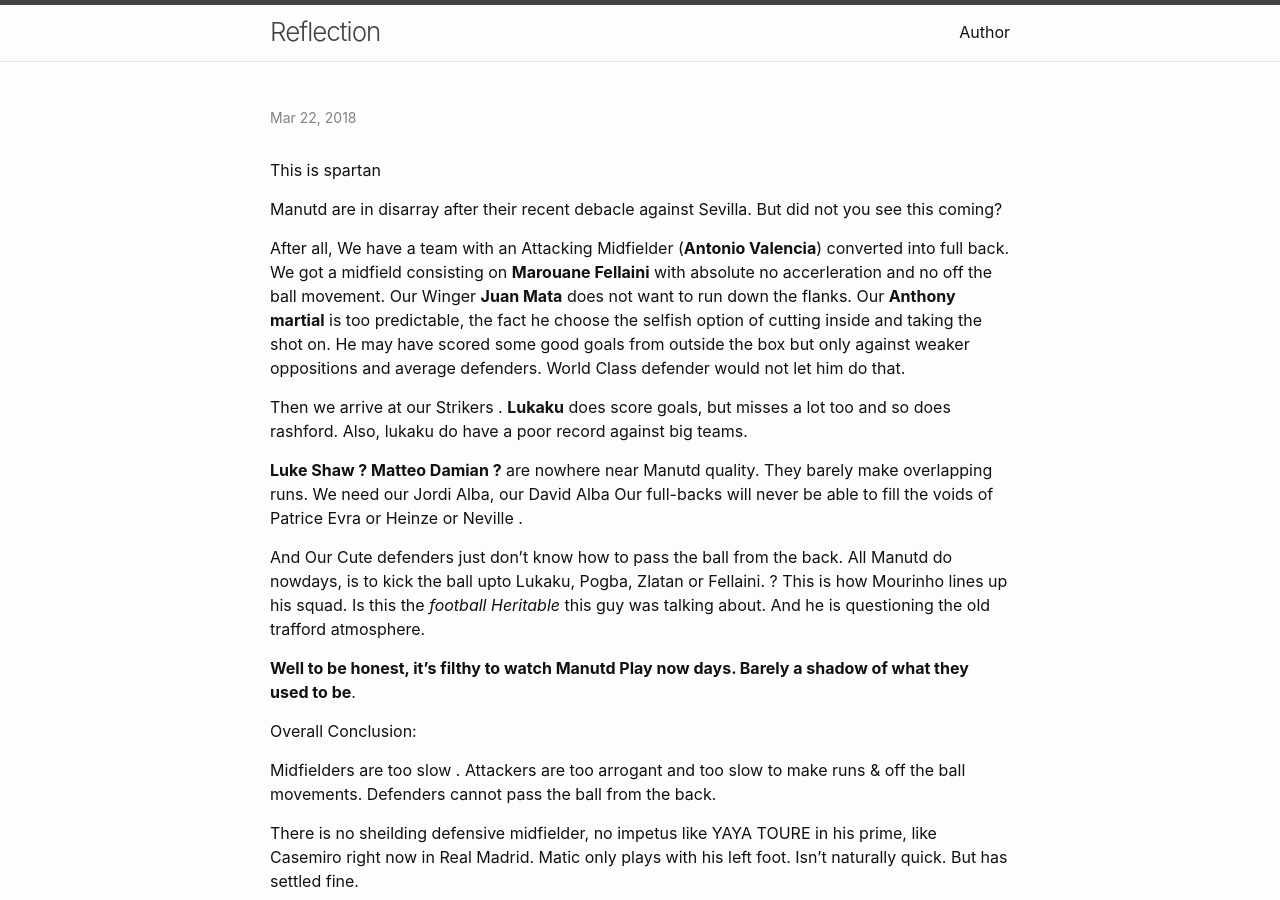
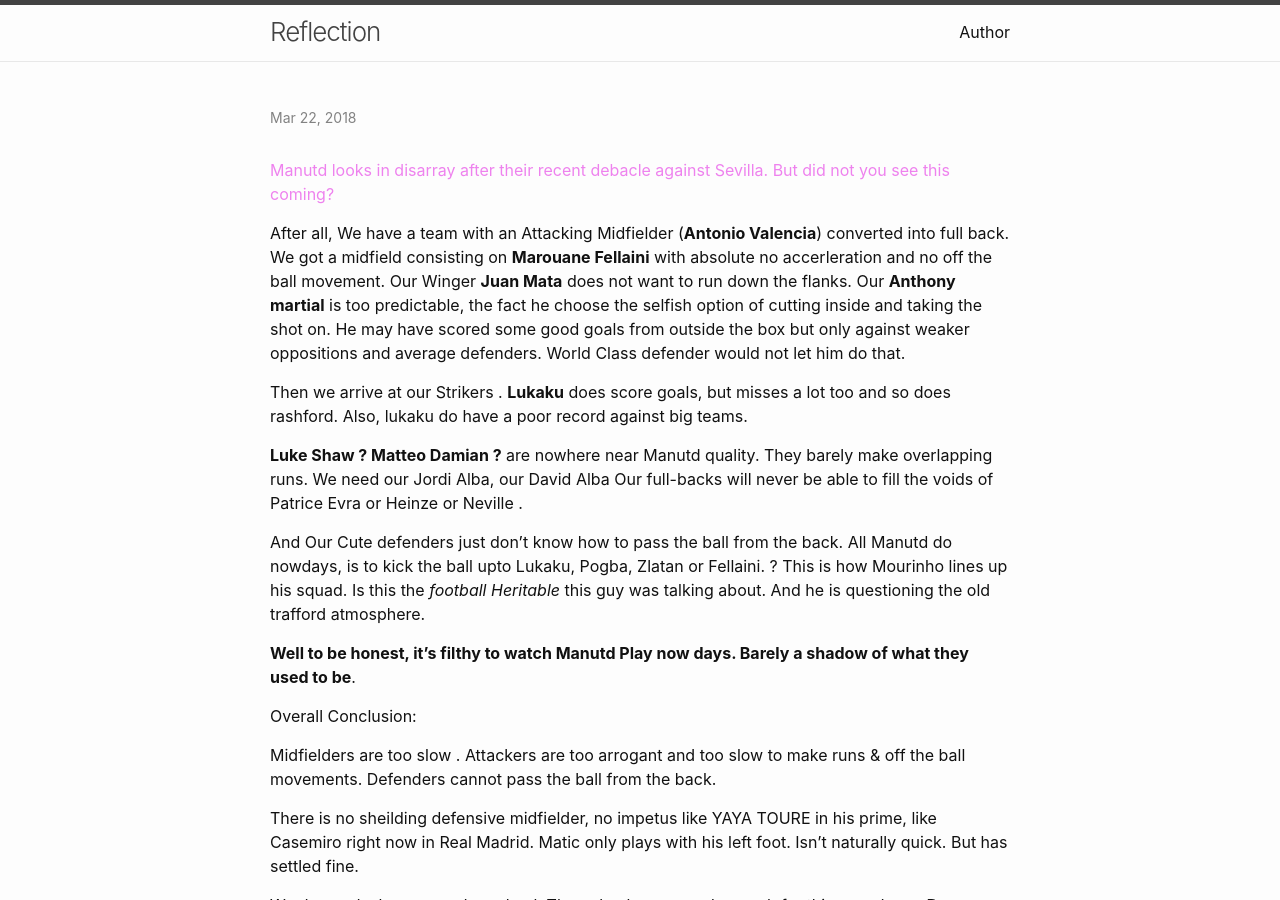
Before and after one commit to meadow-tulips/Myblog, a Jekyll site: the page built from _posts/2018-03-22-the-manutd-conundrum.markdown, in a window 1280 px wide and 900 px high. Built offline with Jekyll 4.4.1, drawn with Linux system fonts in a browser that asks for light colours.

Commit message:
Update 2018-03-22-the-manutd-conundrum.markdown

```diff
--- a/_posts/2018-03-22-the-manutd-conundrum.markdown
+++ b/_posts/2018-03-22-the-manutd-conundrum.markdown
@@ -4,9 +4,8 @@ title:  "The Manutd Conundrum"
 categories: Football
 ---
 
-<p> This is spartan </p>
 
-Manutd are in disarray after their recent debacle against Sevilla. But did not you see this coming?
+<p style="color:violet"> Manutd looks in disarray after their recent debacle against Sevilla. But did not you see this coming? </p>
 
 After all, We have a team with an Attacking Midfielder (**Antonio Valencia**) converted into full back.
 We got a midfield consisting on **Marouane Fellaini** with absolute no accerleration and no off the ball movement.
```
